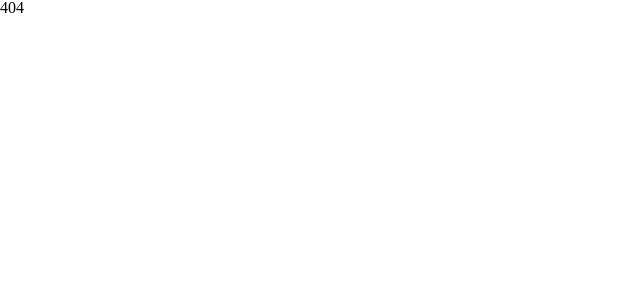
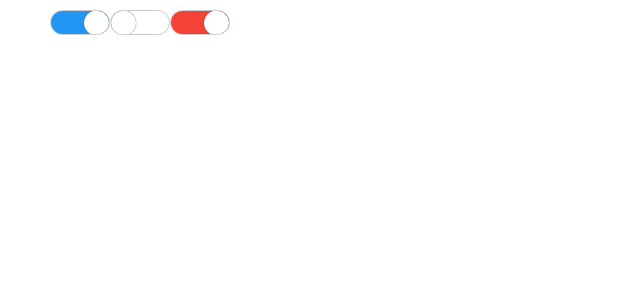
Before and after one commit to L6zt/components, a Vue app: page /switch in a window 1280 px wide. Shown: the top 300 px of the page, without its empty margins (0-640 px from the left). Built offline with nearby package versions, Linux system fonts and the light colour scheme.

Commit message:
增加 swith 组件

```diff
--- a/package.json
+++ b/package.json
@@ -10,6 +10,7 @@
   "author": "",
   "license": "ISC",
   "dependencies": {
+    "jquery": "^3.3.1",
     "vue": "^2.5.17",
     "vue-router": "^3.0.1",
     "vuex": "^3.0.1"
--- a/src/app.js
+++ b/src/app.js
@@ -11,5 +11,5 @@ const app = new Vue({
 		return h("App")
 	},
 	components: {App}
-})
-app.$mount("#app")
+});
+app.$mount("#app");
--- a/src/packages/pagination/index.vue
+++ b/src/packages/pagination/index.vue
@@ -57,7 +57,6 @@
     methods : {
       handleClick (key) {
         let {value, allPage} = this;
-        console.log(key);
         switch ( key ) {
           case '-1': {
             this.$emit('input', value - 1 <= 0 ? 1 : value - 1);
--- /dev/null
+++ b/src/packages/switch/index.vue
@@ -0,0 +1,105 @@
+<template>
+    <div class="switch-comp">
+        <div
+                class="switch-progress"
+                :class="value ? 'active' : ''"
+                :style="progressBg"
+        >
+        </div>
+        <i
+                class="switch-dot"
+                :class="value ? 'active' : ''"
+                @click="handleClick"
+        >
+        </i>
+    </div>
+</template>
+
+<script>
+  export default {
+    name : "jc-switch",
+    props: {
+      value: {
+        prop: {
+          type: Boolean,
+          default: false
+        }
+      },
+      type: {
+        type: String,
+        default: 'normal'
+      }
+    },
+    computed: {
+      progressBg () {
+        const {type} = this;
+        switch ( type ) {
+          case 'normal': {
+            return {
+              background: '#2196F3'
+            }
+          }
+          case 'access' : {
+            return {
+              background: '#90f120'
+            }
+          }
+          case 'warn' : {
+            return {
+              background: '#F44336'
+            }
+          }
+        }
+      }
+    },
+    methods: {
+      handleClick () {
+        this.$emit('input', !this.value);
+      }
+    }
+  };
+</script>
+
+<style lang="scss">
+    $baseWh: 25px;
+    $dv: 0px;
+    .switch-comp {
+        position: relative;
+        display: inline-block;
+        width: 60px;
+        height: $baseWh + $dv;
+        line-height: $baseWh + $dv;
+        border: 1px solid #ccc;
+        border-radius: ($baseWh / 2);
+        font-size: 0;
+        overflow: hidden;
+        & > .switch-progress {
+            position: absolute;
+            left: 0;
+            width: 0;
+            height: 100%;
+            background: #FF5722;
+            transition: all ease 600ms;
+            &.active {
+                width: 100%;
+            }
+        }
+        & > .switch-dot {
+            position: absolute;
+            top: 50%;
+            left: 0;
+            width: $baseWh;
+            height: $baseWh;
+            border-radius: 100%;
+            cursor: pointer;
+            transform: translate(0, -50%);
+            transition: all ease 500ms;
+            background: #fff;
+            box-shadow: 0 0 1px #333;
+            &.active {
+                left: 100%;
+                transform: translate(-$baseWh, -50%);
+            }
+        }
+    }
+</style>
--- a/src/pages/index.vue
+++ b/src/pages/index.vue
@@ -63,6 +63,14 @@
                     <router-link class="nav-link" to="/pagination">pagination</router-link>
                 </section>
             </jc-col>
+            <jc-col
+                    :colNum="4"
+                    :padding="commonPadding"
+            >
+                <section class="nav-links-box">
+                    <router-link class="nav-link" to="/switch">switch</router-link>
+                </section>
+            </jc-col>
         </jc-row>
     </div>
 </template>
--- a/src/pages/pagination.vue
+++ b/src/pages/pagination.vue
@@ -2,7 +2,7 @@
     <div class="pagination-container container">
         <jc-row>
             <jc-col
-                    :commonPadding="10"
+                    :padding="10"
                     :colNum="6"
             >
                 <section class="pagination-con-box">
@@ -15,7 +15,7 @@
                 </section>
             </jc-col>
             <jc-col
-                    :commonPadding="10"
+                    :padding="10"
                     :colNum="6"
             >
                 <section class="pagination-con-box">
@@ -28,7 +28,7 @@
                 </section>
             </jc-col>
             <jc-col
-                    :commonPadding="10"
+                    :padding="10"
                     :colNum="6"
             >
                 <section class="pagination-con-box">
@@ -58,8 +58,18 @@
       }
     }
 </script>
-<style>
+<style lang="scss">
     .pagination-con-box {
-        padding: 10px 0;
+        position: relative;
+        width: 100%;
+        height: 200px;
+        display: table;
+        box-shadow: 1px 1px 1px #bdacac , -1px -1px 1px #bdacac;
+        margin-top: 10px;
+        & > div {
+            display: table-cell;
+            vertical-align: middle;
+            text-align: center;
+        }
     }
 </style>
--- /dev/null
+++ b/src/pages/switch.vue
@@ -0,0 +1,50 @@
+<template>
+    <div class="switch-container container">
+        <jc-row>
+            <jc-col
+                    :colNum="3"
+                    :padding="commonPadding"
+            >
+                <section class="switch-box-section">
+                    <jc-switch
+                            v-model="isOnA"
+                    >
+                    </jc-switch>
+                    <jc-switch
+                            v-model="isOnB"
+                            type="access"
+                    >
+                    </jc-switch>
+                    <jc-switch
+                            v-model="isOnC"
+                            type="warn"
+                    >
+                    </jc-switch>
+                </section>
+            </jc-col>
+        </jc-row>
+    </div>
+</template>
+<script>
+    import jcSwitch from '../packages/switch/index.vue';
+    export default {
+      data () {
+        return {
+          commonPadding: 10,
+          isOnA: true,
+          isOnB: false,
+          isOnC: true,
+        }
+      },
+      components: {
+        jcSwitch
+      }
+    }
+</script>
+<style lang="scss">
+    .switch-container {
+        .switch-box-section {
+            padding: 10px 0;
+        }
+    }
+</style>
--- a/src/router/index.js
+++ b/src/router/index.js
@@ -13,6 +13,7 @@ const Index = () => import('../pages/index.vue');
 const Slider = () => import('../pages/slider.vue');
 const selectTree = () => import('../pages/selectTree.vue');
 const Pagination = () => import('../pages/pagination.vue');
+const Switch = () => import('../pages/switch.vue');
 Vue.use(VueRouter);
 const routes = [
 	{
@@ -55,6 +56,9 @@ const routes = [
 			}, {
 			path: 'pagination',
 				component: Pagination
+			}, {
+			path: 'switch',
+				component:  Switch
 			}
 		]
 	},
```
Also changed, not shown: dev/dev.js (+9 -29 lines).
